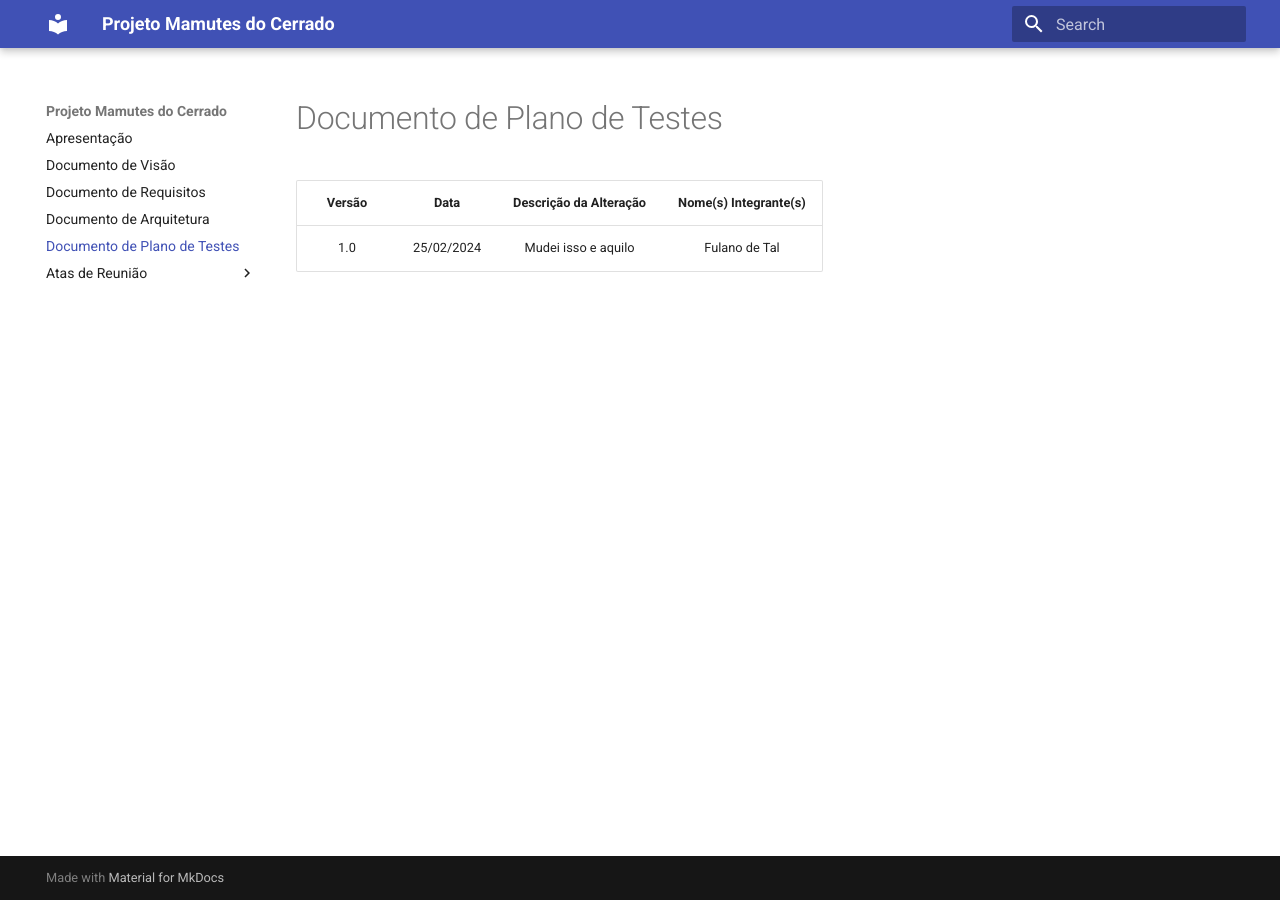
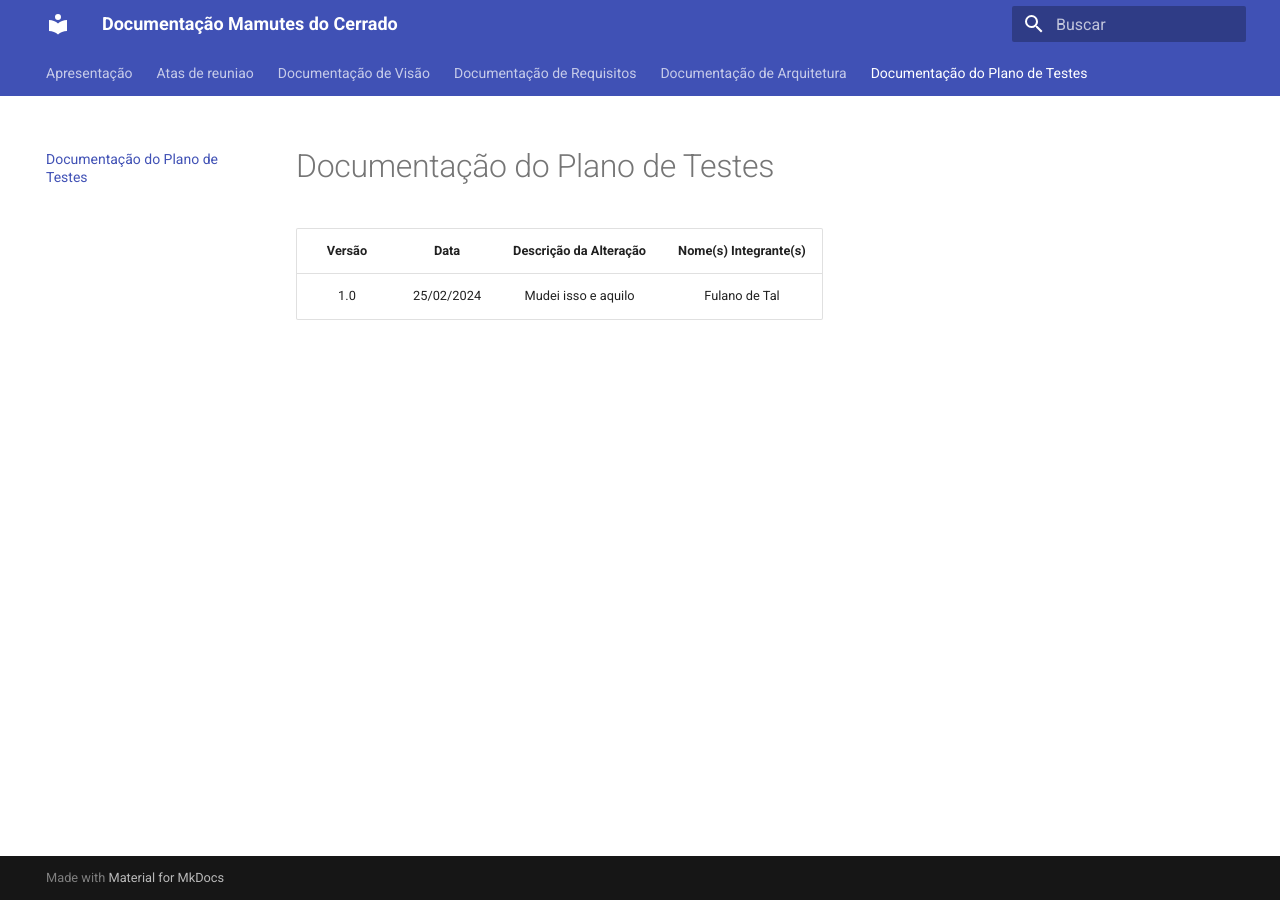
Before and after one commit to FGA0138-MDS-Ajax/2024.2-Aries, an MkDocs documentation site: the page built from docs/documento-plano-testes/documento-plano-testes.md, in a window 1280 px wide. Built offline with MkDocs 1.6.1 and Material for MkDocs 9.7.7, drawn with Linux system fonts in a browser that asks for light colours.

Commit message:
docs: Layout Inicial do readme e da gitpages
- desenvolvimento da barra nav da git pages
- inclusao das guias das atas de cliente e equipe na gitpages
- desenvolvimento da apresentacao do projeto na gitpages e readme
- construcao da apresentacao dos integrantes na gitpages e readme

```diff
--- a/mkdocs.yml
+++ b/mkdocs.yml
@@ -1,13 +1,32 @@
-site_name: Projeto Mamutes do Cerrado
+site_name: Documentação Mamutes do Cerrado
 
 nav:
-  - Apresentação: "index.md"
-  - Documento de Visão: "documento-visao/documento-visao.md"
-  - Documento de Requisitos: "documento-requisitos/documento-requisitos.md"
-  - Documento de Arquitetura: "documento-arquitetura/documento-arquitetura.md"
-  - Documento de Plano de Testes: "documento-plano-testes/documento-plano-testes.md"
-  - Atas de Reunião:
-    - Ata 1: "atas-reuniao/ata-reuniao-1.md"
+  - Apresentação: index.md
+
+  - Atas de reuniao:
+      - Cliente:
+          - Ata 1: "atas-reuniao/cliente/ata-reuniao-1.md"
+
+      - Equipe:
+          - Ata 1: "atas-reuniao/equipe/ata-reuniao-1-equipe.md"
+
+  - Documentação de Visão: "documento-visao/documento-visao.md"
+  - Documentação de Requisitos: "documento-requisitos/documento-requisitos.md"
+  - Documentação de Arquitetura: "documento-arquitetura/documento-arquitetura.md"
+  - Documentação do Plano de Testes: "documento-plano-testes/documento-plano-testes.md"
 
 theme:
   name: material
+  features:
+    - content.code.annotate
+    - content.tabs.link
+    - header.autohide
+    - navigation.instant
+    - navigation.sections
+    - navigation.tabs
+    - navigation.top
+    - navigation.tracking
+  language: pt
+
+styles_css:
+  - view/css/styles.css
```
Also changed, not shown: README.md (+22 -20 lines), docs/atas-reuniao/cliente/ata-reuniao-1.md (added, +3 -0 lines), docs/atas-reuniao/equipe/ata-reuniao-1.md (added, +3 -0 lines), docs/index.md (+14 -78 lines), docs/view/img/klei.jpg (added), docs/view/img/logoMamutes.PNG.
